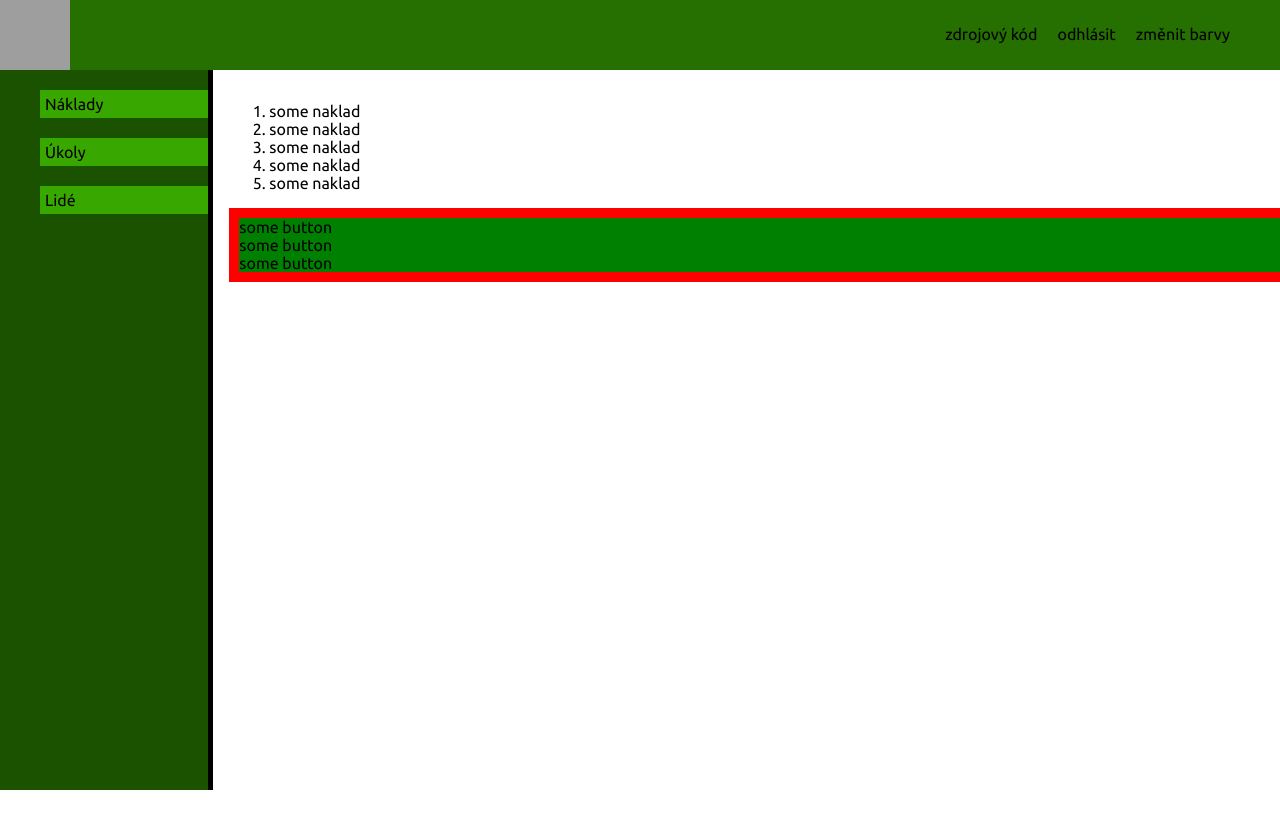
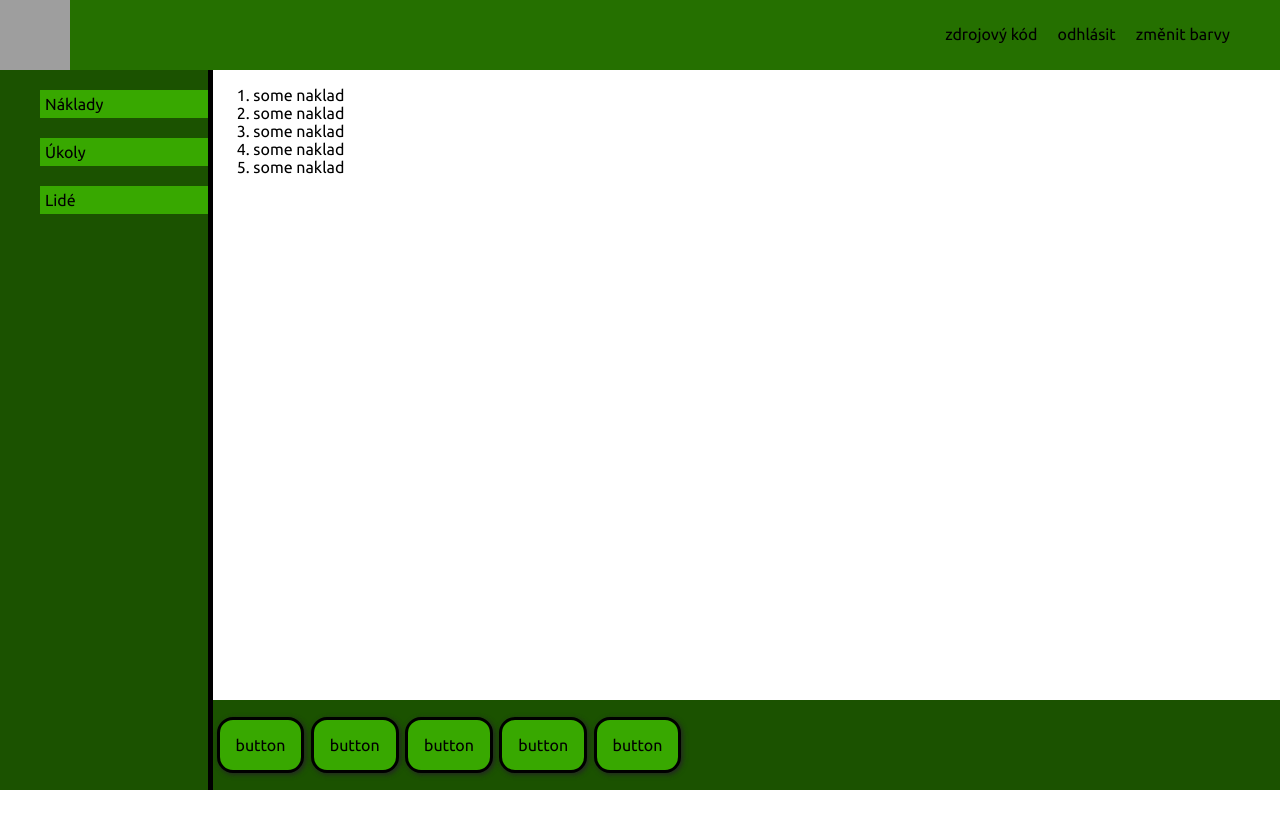
Before and after one commit to stepanzak/projectman-frontend, a Vue app in the folder frontend/: page / in a window 1280 px wide. After the commit the page ends 800 px from the top, so only its background shows below. Built offline with nearby package versions, Linux system fonts and the light colour scheme; grey boxes are pictures that could not be loaded.

Commit message:
Added toolbar to every page. Toolbar has buttons.

```diff
--- a/frontend/public/style.css
+++ b/frontend/public/style.css
@@ -14,5 +14,5 @@
 
 body {
     margin: 0;
-    /* overflow: hidden; */
+    overflow: hidden;
 }
--- a/frontend/src/App.vue
+++ b/frontend/src/App.vue
@@ -5,9 +5,9 @@
 </template>
 
 <script>
-import Navigation from './components/Navigation.vue'
-import Sidebar from './components/Sidebar.vue'
-import MainApp from './components/MainApp.vue'
+import Navigation from '@/components/Navigation.vue'
+import Sidebar from '@/components/Sidebar.vue'
+import MainApp from '@/components/MainApp.vue'
 
 export default {
   name: 'App',
--- a/frontend/src/components/MainApp.vue
+++ b/frontend/src/components/MainApp.vue
@@ -1,15 +1,28 @@
 <template>
-  <div class="main-appp">
-    <NakladyPage v-if="currentPage === 'Naklady'" />
-    <UkolyPage v-if="currentPage === 'Ukoly'" />
-    <LidePage v-if="currentPage === 'Lide'" />
+  <div class="main-app">
+    <div class="page-section">
+      <NakladyPage v-if="currentPage === 'Naklady'" />
+      <UkolyPage v-if="currentPage === 'Ukoly'" />
+      <LidePage v-if="currentPage === 'Lide'" />
+    </div>
+
+    <div class="toolbar-section">
+      <NakladyToolbar v-if="currentPage === 'Naklady'" />
+      <UkolyToolbar v-if="currentPage === 'Ukoly'" />
+      <LideToolbar v-if="currentPage === 'Lide'" />
+    </div>
   </div>
 </template>
 
 <script>
-import NakladyPage from '@/components/pages/NakladyPage.vue'
-import UkolyPage from '@/components/pages/UkolyPage.vue'
-import LidePage from '@/components/pages/LidePage.vue'
+import NakladyPage from '@/components/pages/naklady/NakladyPage.vue'
+import UkolyPage from '@/components/pages/ukoly/UkolyPage.vue'
+import LidePage from '@/components/pages/lide/LidePage.vue'
+
+import NakladyToolbar from '@/components/pages/naklady/NakladyToolbar.vue'
+import UkolyToolbar from '@/components/pages/ukoly/UkolyToolbar.vue'
+import LideToolbar from '@/components/pages/lide/LideToolbar.vue'
+
 
 export default {
   name: "MainApp",
@@ -21,16 +34,64 @@ export default {
   components: {
     NakladyPage,
     UkolyPage,
-    LidePage
+    LidePage,
+    NakladyToolbar,
+    UkolyToolbar,
+    LideToolbar
   }
 };
 </script>
 
-<style>
-.main-appp {
+<style scoped>
+.main-app {
+  grid-area: section;
+  overflow: hidden;
+  height: 90vh;
+
+  display: grid;
+  grid-template-rows: 7fr 1fr;
+  grid-template-areas:
+    "page"
+    "toolbar";
+  /* TODO: add three new components in .toolbar div. These will be similar to the components in .page div. */
+}
+
+.page-section {
+  grid-area: page;
+}
+
+.toolbar-section {
+  grid-area: toolbar;
+}
+
+/*General Toolbar styling*/
+.toolbar {
+  background-color: var(--main-color-darker);
+  display: flex;
+  height: 100%;
+  align-items: center;
+  justify-content: flex-start;
+
+}
+
+/*styling toolbar buttons*/
+:deep(.toolbar .toolbar-button) {
+    margin: 0.2rem;
     padding: 1rem;
-    grid-area: section;
-    overflow: scroll;
-    height: 90vh;
-}
+    border: 0.2rem solid black;
+    border-radius: 1rem;
+    background-color: var(--main-color-lighter);
+    cursor: pointer;
+    box-shadow: 0.1rem 0.1rem 0.3rem rgb(37, 37, 37);
+    user-select: none;
+ }
+
+ :deep(.toolbar .toolbar-button:hover) {
+  background-color: var(--main-color);
+ }
+
+ :deep(.toolbar .toolbar-button:active) {
+  box-shadow: none;
+ }
+
 </style>
--- a/frontend/src/components/Sidebar.vue
+++ b/frontend/src/components/Sidebar.vue
@@ -25,7 +25,6 @@ export default {
 .sidebar {
     grid-area: aside;
     border-right: 5px solid black;
-    height: 90vh;
     background-color: var(--main-color-darker);
 }
 
--- a/frontend/src/components/pages/NakladyPage.vue
+++ /dev/null
@@ -1,31 +0,0 @@
-<template>
-    <div>
-        <ol>
-            <li>some naklad</li>
-            <li>some naklad</li>
-            <li>some naklad</li>
-            <li>some naklad</li>
-            <li>some naklad</li>
-        </ol>
-        <div class="toolbar">
-            <div class="toolbar-btn">some button</div>
-            <div class="toolbar-btn">some button</div>
-            <div class="toolbar-btn">some button</div>
-        </div>
-    </div>
-</template>
-
-<script>
-    export default {
-        name: 'NakladyPage'
-    }
-</script>
-
-<style>
-    .toolbar {
-        background-color: green;
-        border: 10px solid red;
-        position: fixed;
-        width: 100%;
-    }
-</style>
--- /dev/null
+++ b/frontend/src/components/pages/lide/LideToolbar.vue
@@ -0,0 +1,16 @@
+<template>
+    <div class="lide-toolbar toolbar">
+        <div class="toolbar-button">tlacitko</div>
+        <div class="toolbar-button">tlacitko</div>
+    </div>
+</template>
+
+<script>
+export default {
+    name: "LideToolbar"
+}
+</script>
+
+<style>
+
+</style>
--- /dev/null
+++ b/frontend/src/components/pages/naklady/NakladyPage.vue
@@ -0,0 +1,17 @@
+<template>
+    <div>
+        <ol>
+            <li>some naklad</li>
+            <li>some naklad</li>
+            <li>some naklad</li>
+            <li>some naklad</li>
+            <li>some naklad</li>
+        </ol>
+    </div>
+</template>
+
+<script>
+    export default {
+        name: 'NakladyPage'
+    }
+</script>
--- /dev/null
+++ b/frontend/src/components/pages/naklady/NakladyToolbar.vue
@@ -0,0 +1,19 @@
+<template>
+    <div class="naklady-toolbar toolbar">
+        <div class="toolbar-button">button</div>
+        <div class="toolbar-button">button</div>
+        <div class="toolbar-button">button</div>
+        <div class="toolbar-button">button</div>
+        <div class="toolbar-button">button</div>
+    </div>
+</template>
+
+<script>
+export default {
+    name: "NakladyToolbar"
+}
+</script>
+
+<style>
+
+</style>
--- /dev/null
+++ b/frontend/src/components/pages/ukoly/UkolyToolbar.vue
@@ -0,0 +1,18 @@
+<template>
+    <div class="naklady-toolbar toolbar">
+        <button class="toolbar-button">btn2</button>
+        <button class="toolbar-button">btn3</button>
+        <button class="toolbar-button">btn4</button>
+        <button class="toolbar-button">btn1</button>
+    </div>
+</template>
+
+<script>
+export default {
+    name: "NakladyToolbar"
+}
+</script>
+
+<style>
+
+</style>
```
Also changed, not shown: frontend/src/components/pages/lide/LidePage.vue (renamed from frontend/src/components/pages/LidePage.vue), frontend/src/components/pages/ukoly/UkolyPage.vue (renamed from frontend/src/components/pages/UkolyPage.vue).
